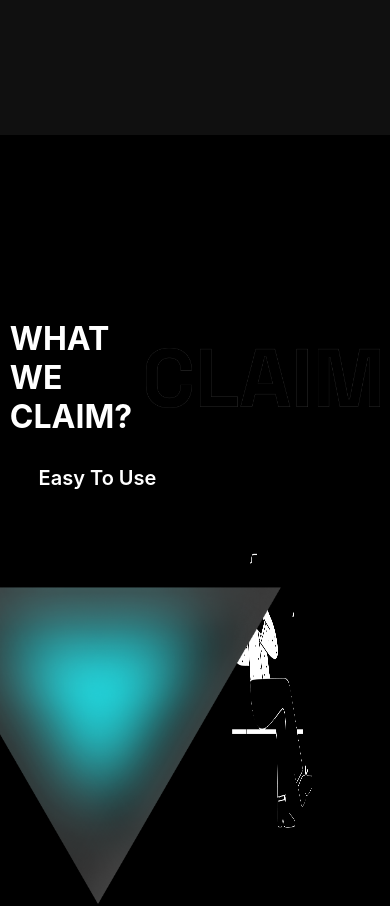
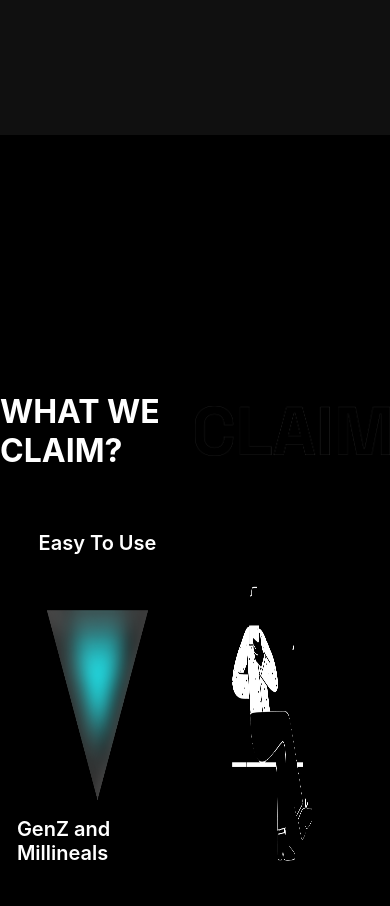
Before and after one commit to eekshitchawla/rectr, a React (Create React App) app: page / in a window 390 px wide. Shown: the part 7047-7953 px from the top of the page. Built offline with nearby package versions, Linux system fonts and the light colour scheme.

Commit message:
navbar and responsive fixes

```diff
--- a/src/screens/Navbar/Navbar.css
+++ b/src/screens/Navbar/Navbar.css
@@ -18,7 +18,7 @@
     display: flex;
     flex-wrap: wrap;
     overflow: hidden;
-    justify-content: space-between;
+    justify-content: space-around;
     align-items: center;
 
   }
@@ -112,3 +112,9 @@
       opacity: 100%;
     }
   }
+
+  @media screen and (max-width:600px) {
+    .listOfBtns, #homeTitle{
+      font-size: 10px;
+    }
+  }
--- a/src/screens/Triangle/Triangle.css
+++ b/src/screens/Triangle/Triangle.css
@@ -74,6 +74,23 @@
   overflow-y: scroll;
   width: 30%;
 }
+
+#imgRot{
+  width: 50vh;
+  height: 50vh;
+}
 #imgss::-webkit-scrollbar{
   display: none;
 }
+@media screen and (max-width:600px) {
+  #imgRot{
+    width: 30vw;
+    height: 30vh;
+  }
+  #headTriCont{
+    width: 100%;
+  }
+  #headingTri, #claim{
+    width: 50%;
+  }
+}
--- a/src/screens/Triangle/Triangle.js
+++ b/src/screens/Triangle/Triangle.js
@@ -163,8 +163,7 @@
     };
 
     const triangleStyles = {
-        width: "50vh",
-        height: "50vh",
+
         transform: isRotated ? "rotate(0deg)" : "rotate(360deg)",
         transition: "transform 1s ease-in-out",
     };
```
